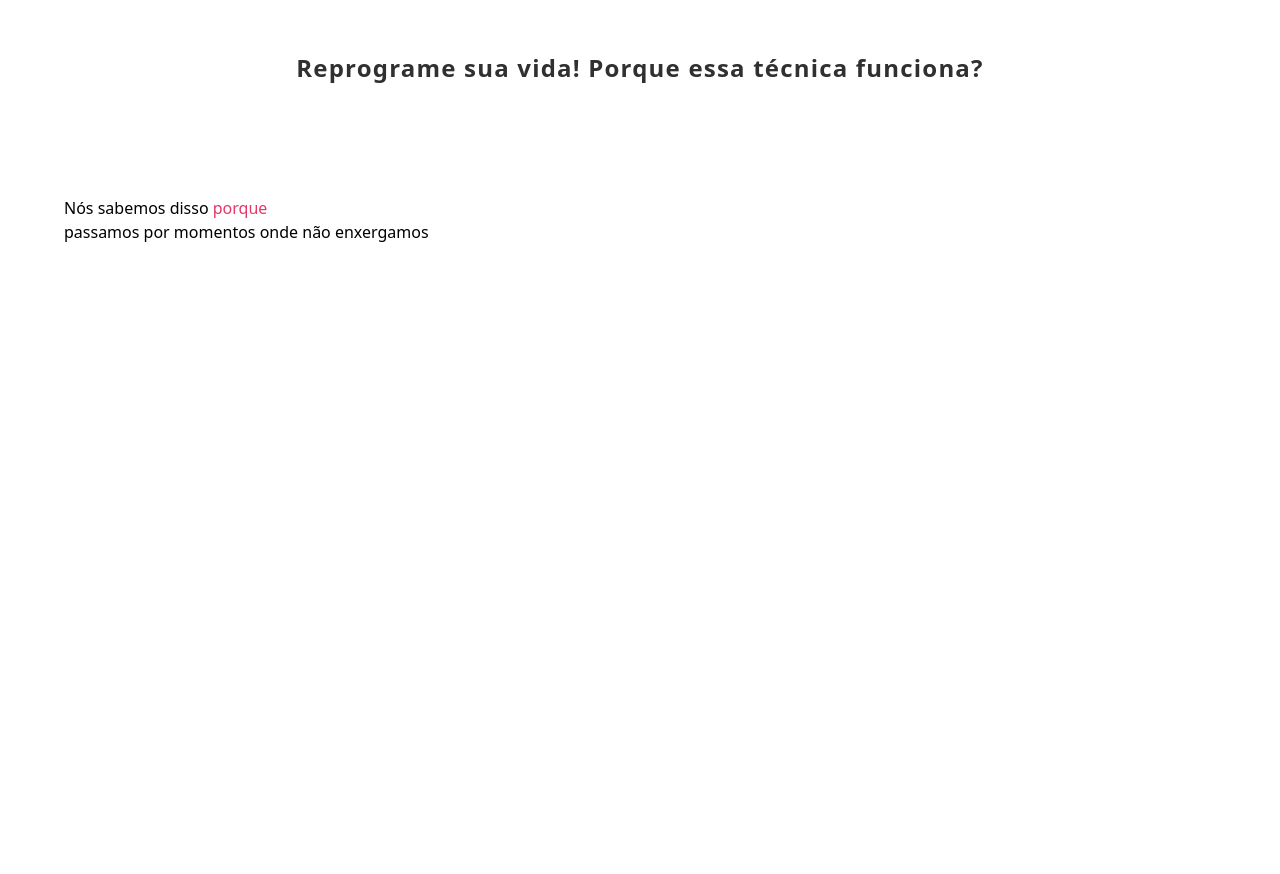
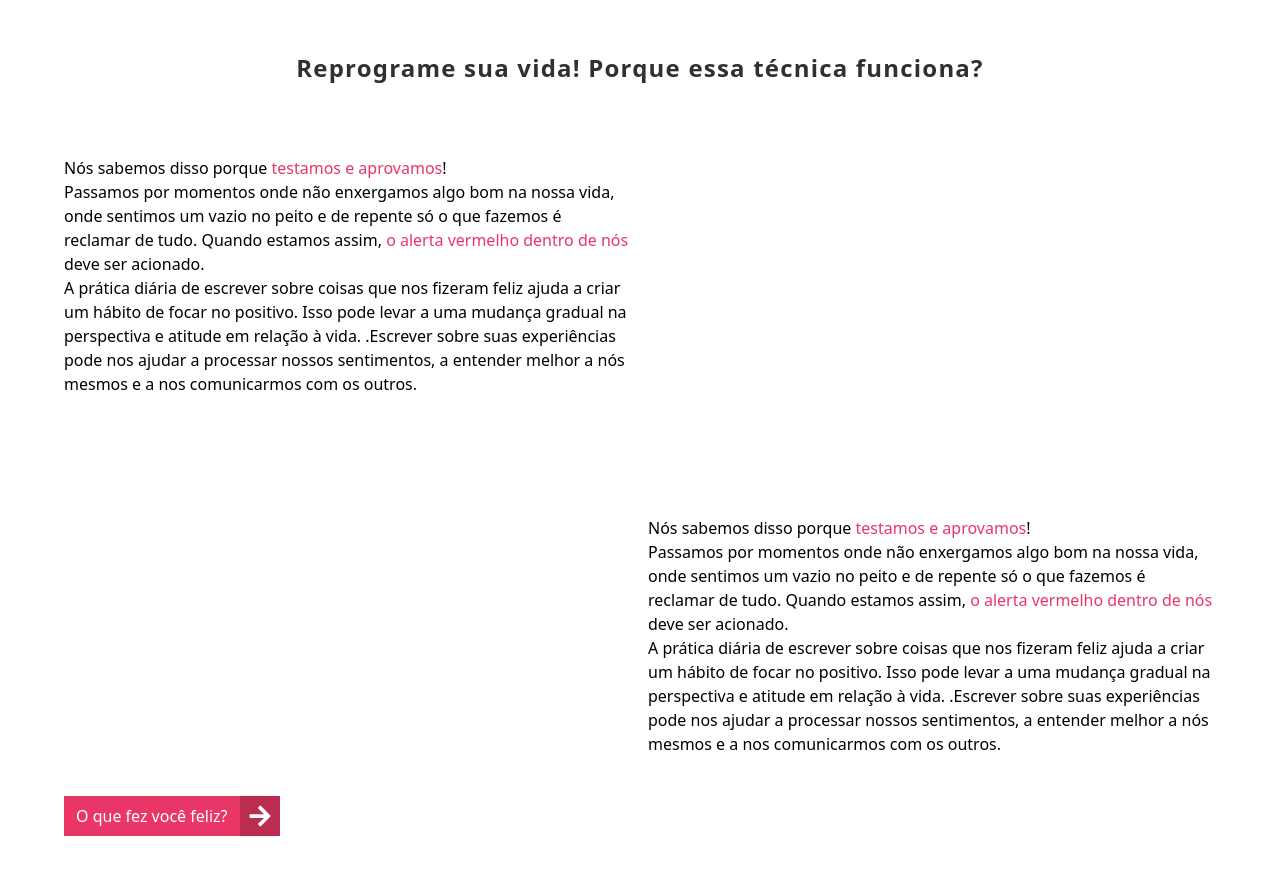
Before and after one commit to jmtannus/JoyJot_365-dias-de-felicidade, a React (Vite) app in the folder frontend/: page / in a window 1280 px wide. Shown: the part 700-1574 px from the top of the page. Before the commit the page ends 1000 px from the top, so only its background shows below. Built offline with nearby package versions, Linux system fonts and the light colour scheme; a web font is replaced by a local one.

Commit message:
Banner:  text content section

```diff
--- a/frontend/src/components/Banner/Banner.jsx
+++ b/frontend/src/components/Banner/Banner.jsx
@@ -14,10 +14,72 @@ const Banner = () => {
           <h1 className="py-8 tracking-wider text-2xl font-semibold text-dark text-center">
             Reprograme sua vida! Porque essa técnica funciona?
           </h1>
-          <div>
-            <div className="grid grid-cols-1 sm:grid-cols-2 gap-4 py-10"></div>
-            <p>{""}Nós sabemos disso <span className="text-primary">porque</span></p> passamos por momentos onde não enxergamos
+
+          {/* text content section */}
+          <div className="space-y-10">
+            <div className="grid grid-cols-1 sm:grid-cols-2 gap-4 py-10">
+              <div>
+                <p>
+                  {""}Nós sabemos disso porque
+                  <span className="text-primary"> testamos e aprovamos</span>!
+                </p>
+                <p>
+                  Passamos por momentos onde não enxergamos algo bom na nossa
+                  vida, onde sentimos um vazio no peito e de repente só o que
+                  fazemos é reclamar de tudo.
+                  {""} Quando estamos assim,{" "}
+                  <span className="text-primary">
+                    {" "}
+                    o alerta vermelho dentro de nós{" "}
+                  </span>
+                  deve ser acionado.{" "}
+                </p>
+                <p>
+                  A prática diária de escrever sobre coisas que nos fizeram
+                  feliz ajuda a criar um hábito de focar no positivo. Isso pode
+                  levar a uma mudança gradual na perspectiva e atitude em
+                  relação à vida. .Escrever sobre suas experiências pode nos
+                  ajudar a processar nossos sentimentos, a entender melhor a nós
+                  mesmos e a nos comunicarmos com os outros.
+                </p>
+              </div>
+              <div></div>
+            </div>
+
+            <div className="grid grid-cols-1 sm:grid-cols-2 gap-4 py-10">
+              <div></div>
+              <div>
+                <p>
+                  {""}Nós sabemos disso porque
+                  <span className="text-primary"> testamos e aprovamos</span>!
+                </p>
+                <p>
+                  Passamos por momentos onde não enxergamos algo bom na nossa
+                  vida, onde sentimos um vazio no peito e de repente só o que
+                  fazemos é reclamar de tudo.
+                  {""} Quando estamos assim,{" "}
+                  <span className="text-primary">
+                    {" "}
+                    o alerta vermelho dentro de nós{" "}
+                  </span>
+                  deve ser acionado.{" "}
+                </p>
+                <p>
+                  A prática diária de escrever sobre coisas que nos fizeram
+                  feliz ajuda a criar um hábito de focar no positivo. Isso pode
+                  levar a uma mudança gradual na perspectiva e atitude em
+                  relação à vida. .Escrever sobre suas experiências pode nos
+                  ajudar a processar nossos sentimentos, a entender melhor a nós
+                  mesmos e a nos comunicarmos com os outros.
+                </p>
+              </div>
+            </div>
           </div>
+
+        {/* button content section */}
+        <div>
+            <PrimaryButton />
+        </div>
         </div>
       </div>
     </>
```
